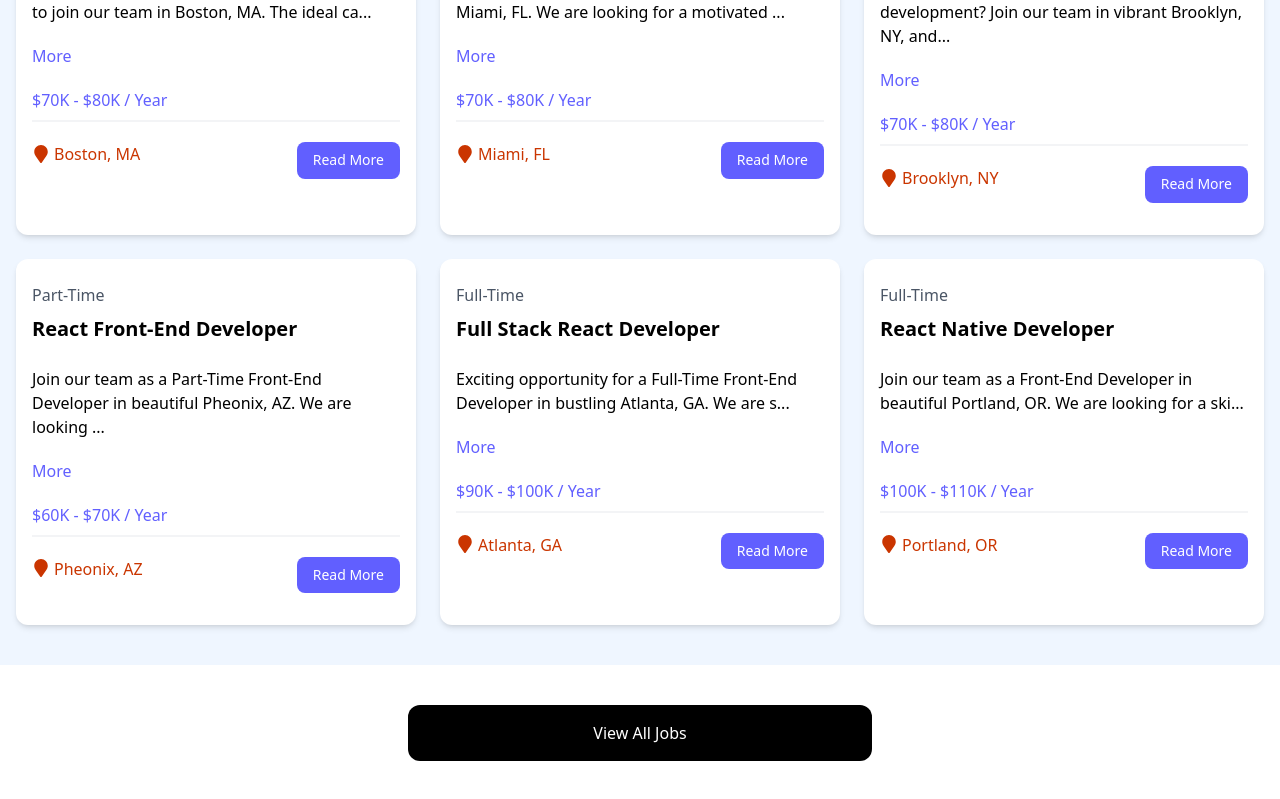
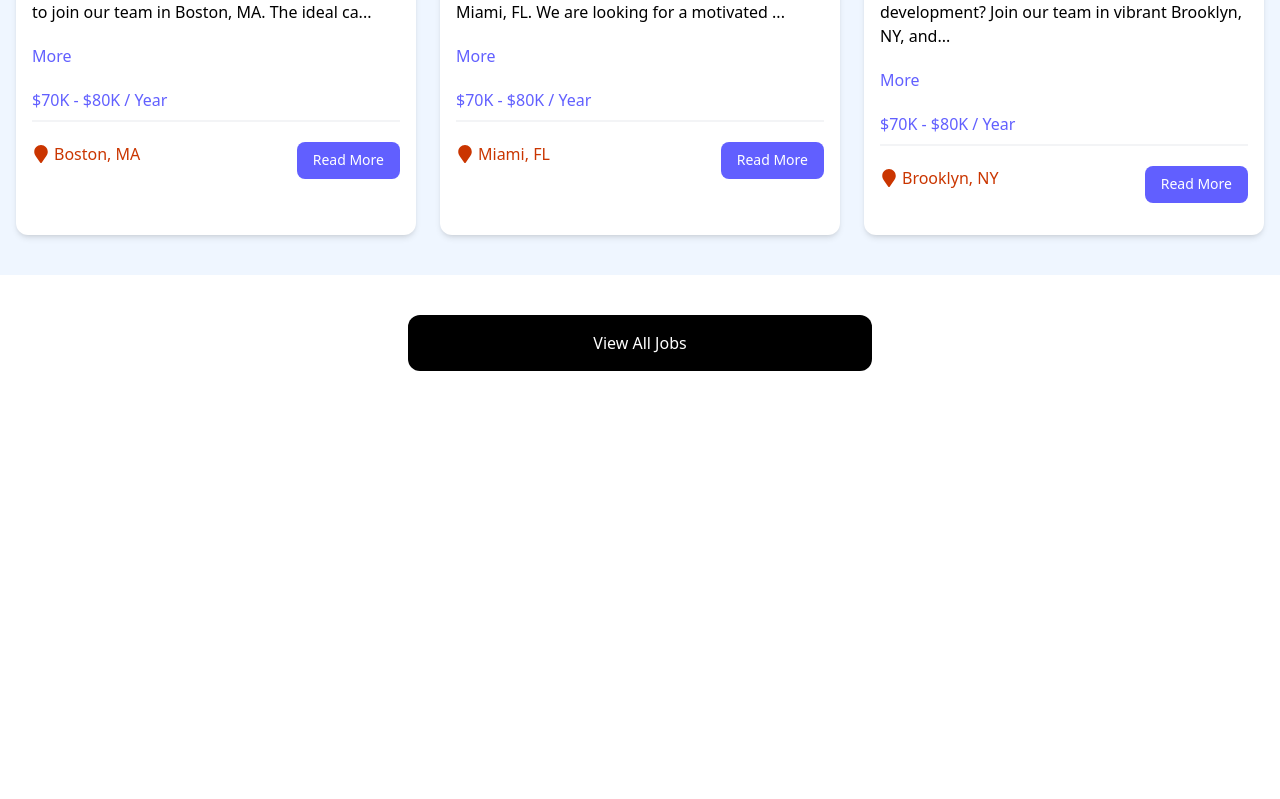
Before and after one commit to franpts2/react-jobs, a React app: page / in a window 1280 px wide. Shown: the part 841-1640 px from the top of the page. After the commit the page ends 1252 px from the top, so only its background shows below. Built offline with nearby package versions, Linux system fonts and the light colour scheme; data requests are answered from the project's data file; the HTML template or start-up script is replaced by a standard one.

Commit message:
Restored the limit of 3 for the jobs on the home page

```diff
--- a/src/components/JobListings.jsx
+++ b/src/components/JobListings.jsx
@@ -7,9 +7,10 @@ const JobListings = ({ isHome = false }) => {
 	const [loading, setLoading] = useState(true);
 
 	useEffect(() => {
+        const apiURL = isHome ? "http://localhost:4000/jobs?_limit=3" : "http://localhost:4000/jobs"
 		const fetchJobs = async () => {
 			try {
-				const res = await fetch("http://localhost:4000/jobs");
+				const res = await fetch(apiURL);
 				const data = await res.json();
 				setJobs(data);
 			} catch (error) {
```
